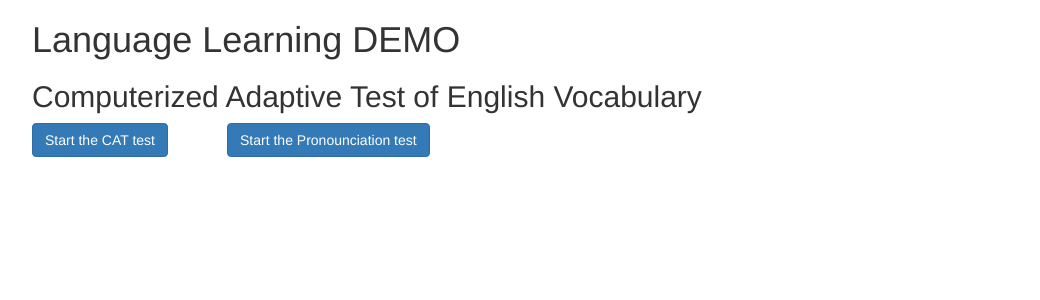
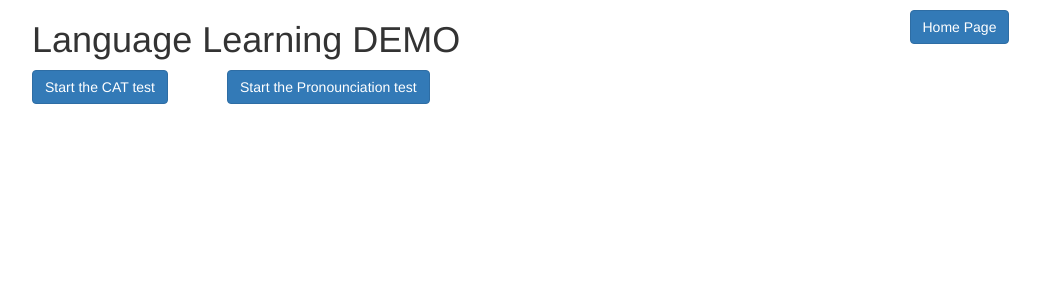
Before and after one commit to npqbuu/language-learning, a Flask app: template Application/templates/index.html in a window 1280 px wide. Shown: the top 300 px of the page, without its empty margins (38-1078 px from the left). Run offline with Flask 2, Linux system fonts and the light colour scheme; the template is opened without the code that fills it, so the values that code supplies are empty; some libraries are stand-ins or nearby versions.

Commit message:
minor update

```diff
--- a/Application/templates/layout.html
+++ b/Application/templates/layout.html
@@ -11,9 +11,14 @@
     <body>
         <div class="container">
             <div class="row">
-                <div class="col-md-12">
+                <div class="col-md-9">
                     <h1>Language Learning DEMO</h1>
-                    <h2>Computerized Adaptive Test of English Vocabulary</h2>
+                </div>
+                <div class="col-md-3">
+                    <p></p>
+                    <form action="/">
+                        <button id="btnHome" type="submit" class="btn btn-primary">Home Page</button>
+                    </form>
                 </div>
 
             </div>
--- a/Application/templates/result_voice.html
+++ b/Application/templates/result_voice.html
@@ -7,6 +7,9 @@
             <h3>RESULT: {{ result }}</h3>
             <h3>WORD: {{ word }}</h3>
             <h3>YOUR ANSWER: {{ answer }}</h3>
+            <form action="/pronounciation">
+                <button id="btnNext" type="submit" class="btn btn-primary">Next Question</button>
+            </form>
         </div>
     </div>
 </div>
```
